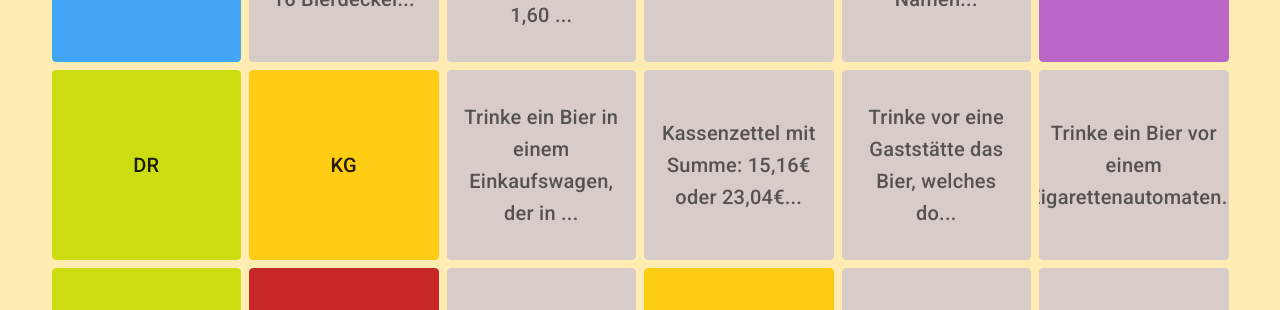
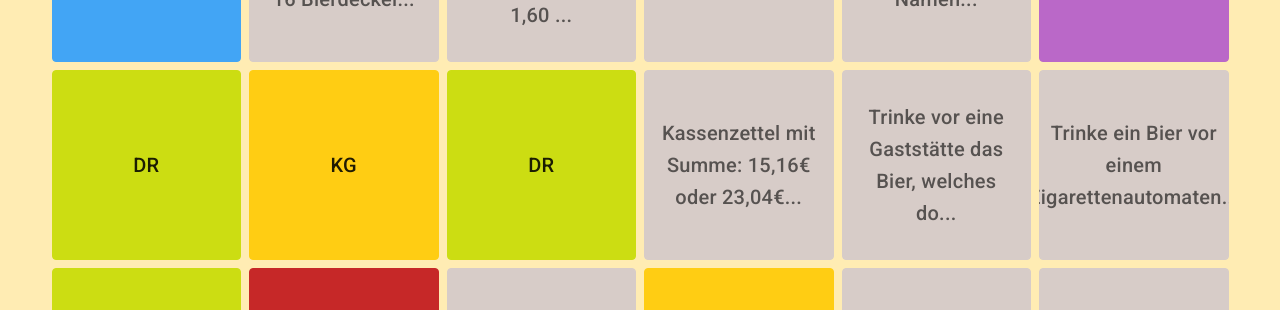
Before and after one commit to Senti81/bier-gewinnt, a Vue app: page / in a window 1280 px wide. Shown: the part 445-755 px from the top of the page. Built offline with nearby package versions, Linux system fonts and the light colour scheme.

Commit message:
update solutions for DR

```diff
--- a/src/components/Main.vue
+++ b/src/components/Main.vue
@@ -187,8 +187,8 @@ export default {
       },
       {
         text: 'Trinke ein Bier in einem Einkaufswagen, der in freier Wildbahn steht',
-        src: null,
-        owner: null,
+        src: 'img/image-202104271645.jpeg',
+        owner: 'DR',
         color: '#CCDD12',
         dialog: false
       },
```
Also changed, not shown: 1 other file (tests, documents, lock files or other folders).
